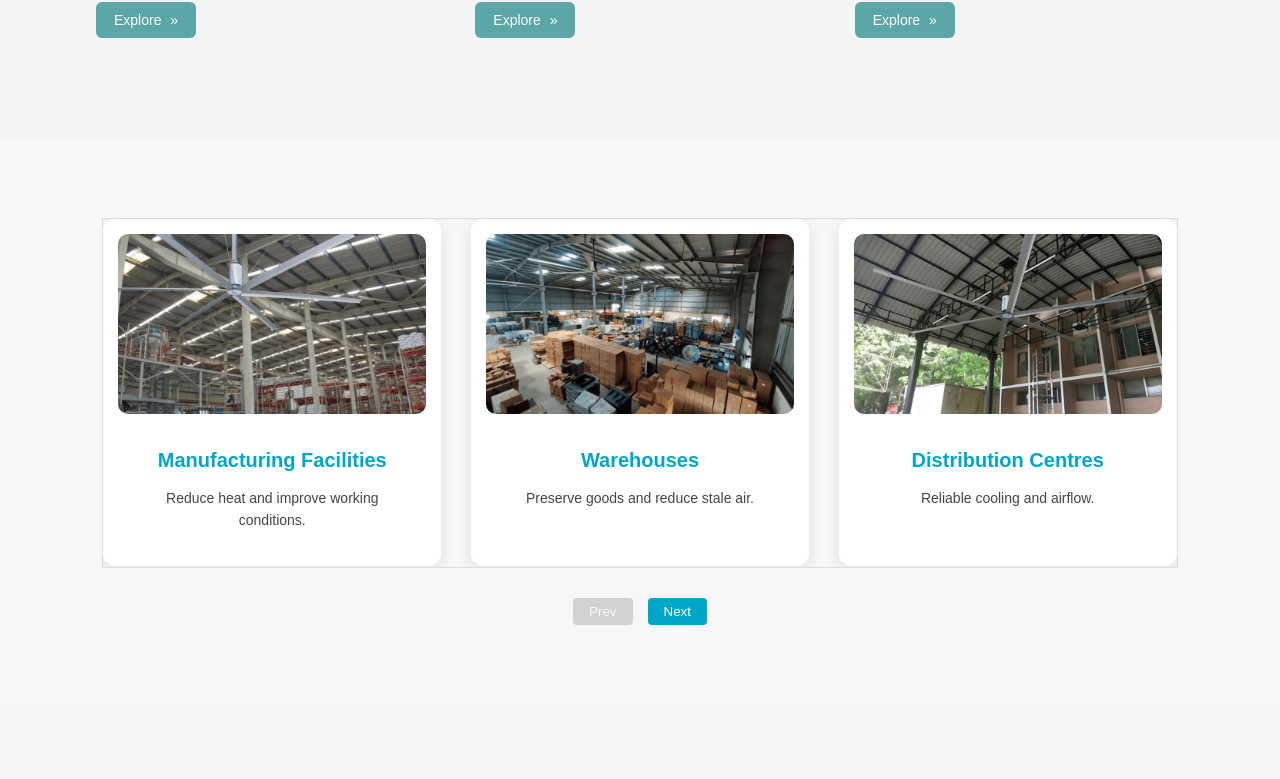
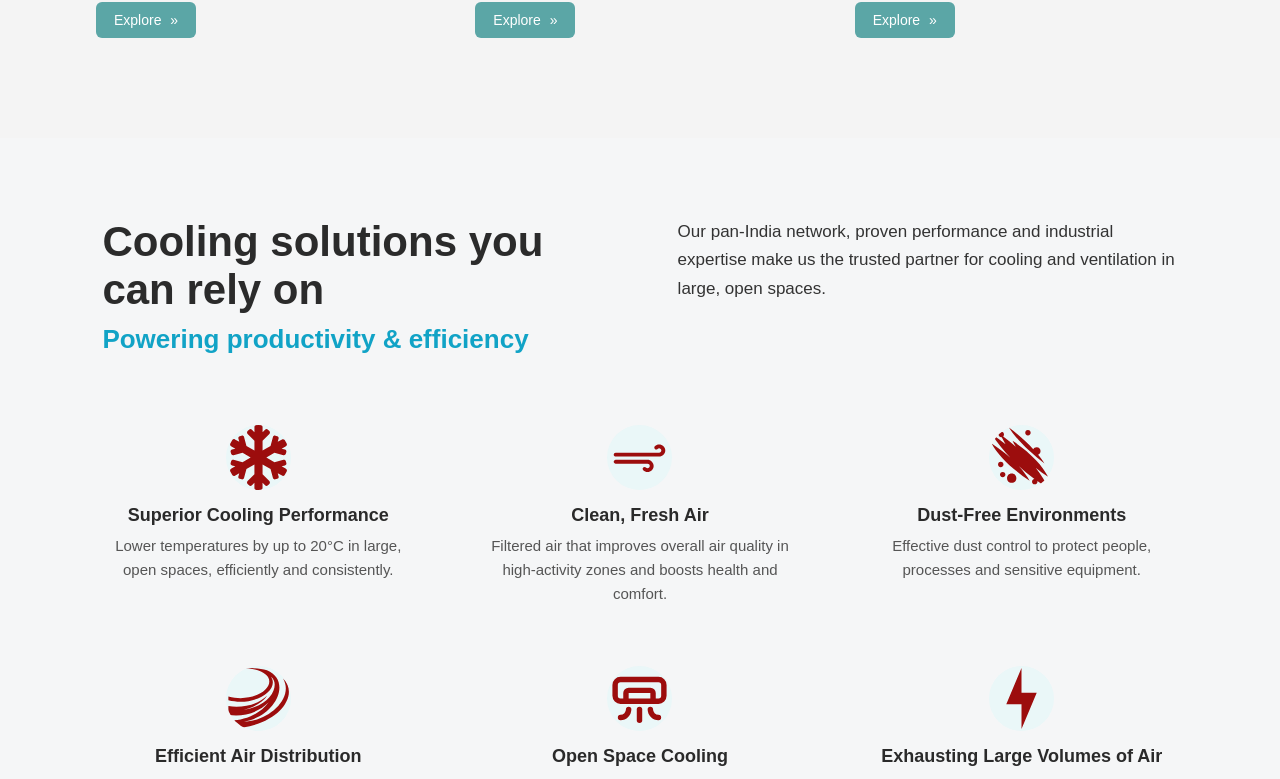
Before and after one commit to devxchaudhary01/Amca, a React (Vite) app: page / in a window 1280 px wide. Shown: the part 1966-2745 px from the top of the page. Built offline with nearby package versions, Linux system fonts and the light colour scheme.

Commit message:
middile update

```diff
--- a/src/components/Hero.jsx
+++ b/src/components/Hero.jsx
@@ -5,11 +5,10 @@ import "../styles/hero.css";
 import img2 from "../assets/h2.png";
 import img3 from "../assets/h3.png";
 import Hero1 from "./hero1";
-import Hero2 from "./Hero2";
-import Hero3 from "./Hero3";
+import Hero2 from "./Hero2"
 import Hero4 from "./Hero4";
 import Hero5 from "./Hero5";
-import Hero6 from "./Hero6";
+
 
 
 const images = [ img2, img3];
@@ -64,10 +63,8 @@ const HeroSection = () => {
     </section>
     <Hero1/>
     <Hero2/>
-    <Hero3/>
     <Hero4/>
     <Hero5/>
-    <Hero6/>
     </>
   );
 };
```
